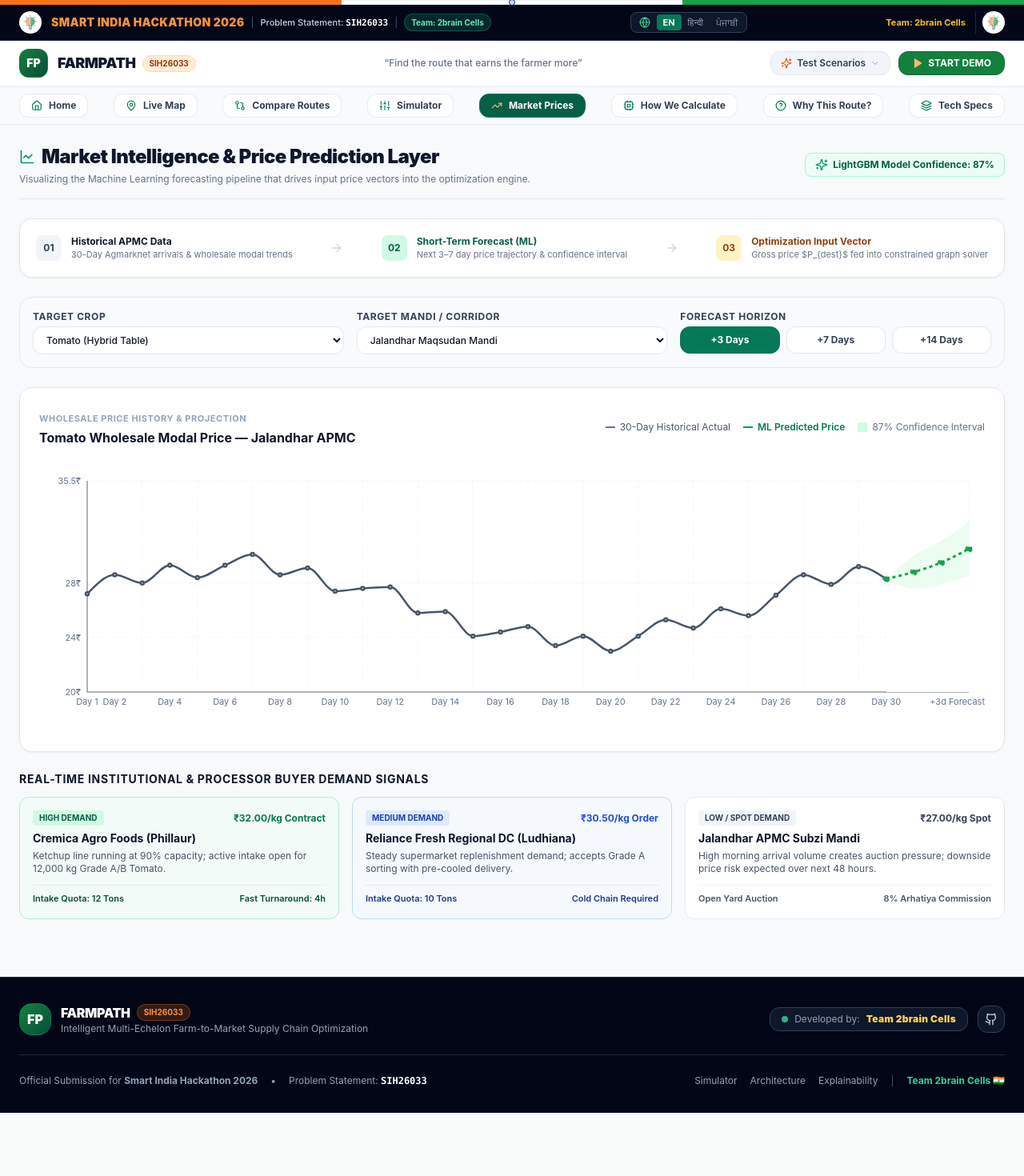
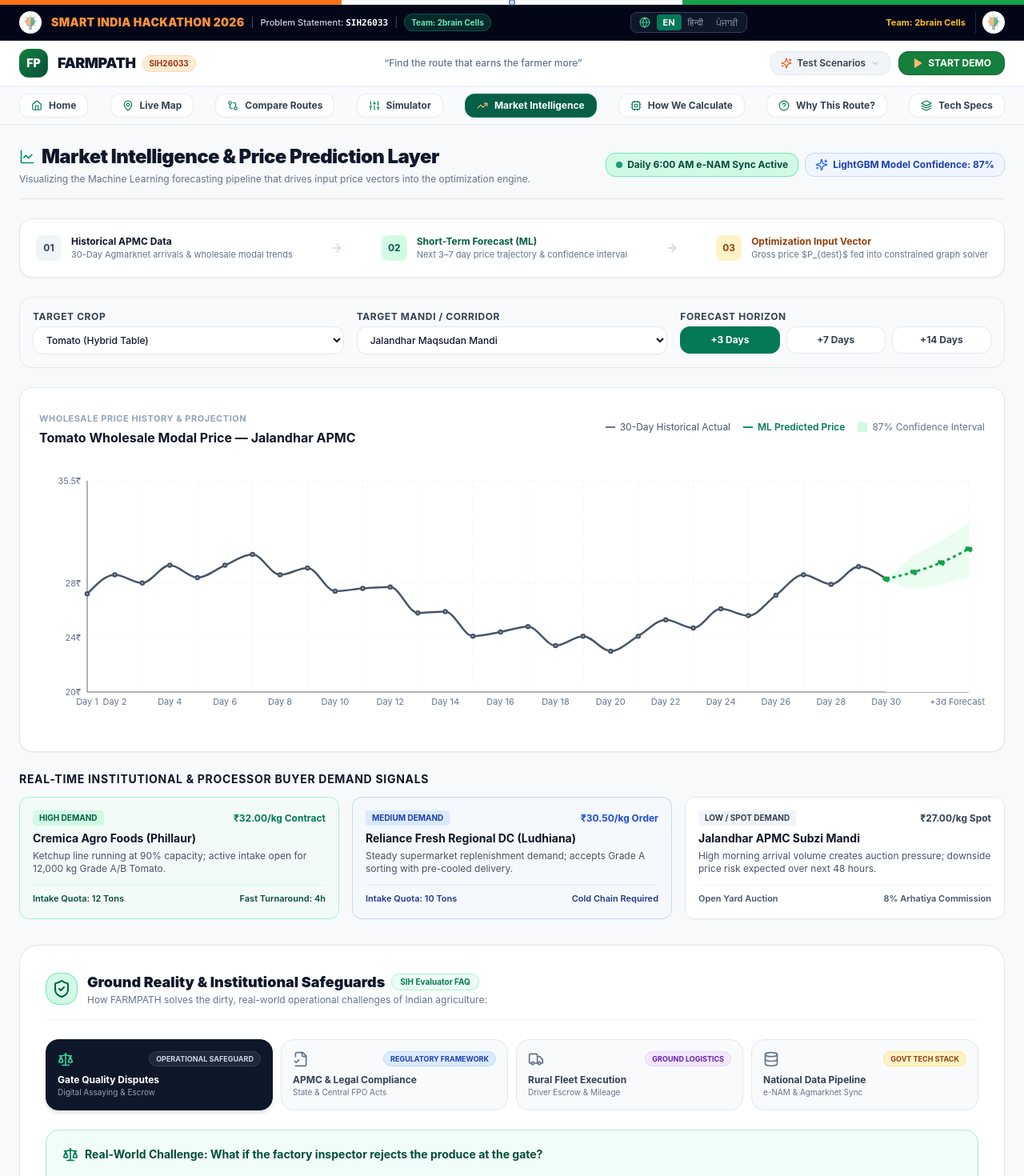
Before and after one commit to eshaansharma07/farmpath-sih2026, a Next.js app: page /market-intelligence in a window 1280 px wide. Shown: the top 1470 px of the page at 80% size. Before the commit the page ends 1391 px from the top, so only its background shows below. Built offline with nearby package versions, Linux system fonts and the light colour scheme.

Commit message:
feat: rename tab to Market Intelligence in Navbar and embed e-NAM sync badge + GroundRealitySafeguards

```diff
--- a/src/app/market-intelligence/page.tsx
+++ b/src/app/market-intelligence/page.tsx
@@ -13,8 +13,10 @@
   Calendar,
   Layers,
   Cpu,
-  Info
+  Info,
+  Clock
 } from 'lucide-react';
+import GroundRealitySafeguards from '../../components/GroundRealitySafeguards';
 import {
   ResponsiveContainer,
   LineChart,
@@ -118,10 +120,14 @@
           </p>
         </div>
 
-        {/* Confidence Badge */}
-        <div className="flex items-center gap-2">
-          <div className="px-3 py-1.5 rounded-lg bg-emerald-50 border border-emerald-200 text-xs text-emerald-800 font-bold flex items-center gap-1.5">
-            <Sparkles className="w-4 h-4 text-emerald-600" />
+        {/* Confidence Badge & e-NAM Sync Badge */}
+        <div className="flex flex-wrap items-center gap-2">
+          <div className="px-3 py-1.5 rounded-xl bg-emerald-100 border border-emerald-300 text-xs text-emerald-900 font-bold flex items-center gap-1.5 shadow-xs">
+            <span className="w-2 h-2 rounded-full bg-emerald-600 animate-pulse"></span>
+            <span>Daily 6:00 AM e-NAM Sync Active</span>
+          </div>
+          <div className="px-3 py-1.5 rounded-xl bg-blue-50 border border-blue-200 text-xs text-blue-800 font-bold flex items-center gap-1.5">
+            <Sparkles className="w-4 h-4 text-blue-600" />
             <span>LightGBM Model Confidence: 87%</span>
           </div>
         </div>
@@ -375,6 +381,11 @@
           </div>
         </div>
       </div>
+
+      {/* Institutional Safeguards & Regulatory Compliance Section */}
+      <div className="pt-2">
+        <GroundRealitySafeguards />
+      </div>
     </div>
   );
 }
--- a/src/components/Navbar.tsx
+++ b/src/components/Navbar.tsx
@@ -27,7 +27,7 @@
   { href: '/map', label: 'Live Map', icon: MapPin },
   { href: '/comparison', label: 'Compare Routes', icon: GitCompare },
   { href: '/simulator', label: 'Simulator', icon: Sliders },
-  { href: '/market-intelligence', label: 'Market Prices', icon: TrendingUp },
+  { href: '/market-intelligence', label: 'Market Intelligence', icon: TrendingUp },
   { href: '/optimization', label: 'How We Calculate', icon: Cpu },
   { href: '/explainability', label: 'Why This Route?', icon: HelpCircle },
   { href: '/architecture', label: 'Tech Specs', icon: Layers },
```
